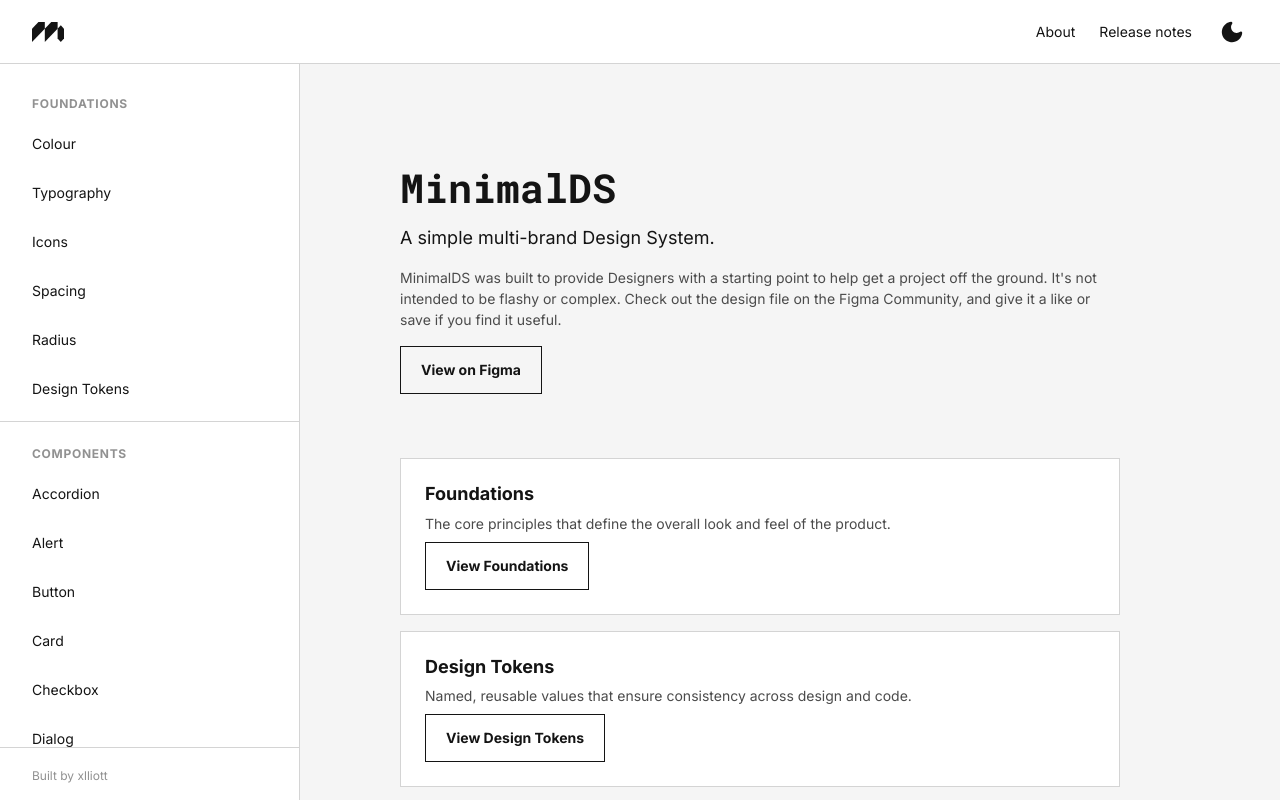
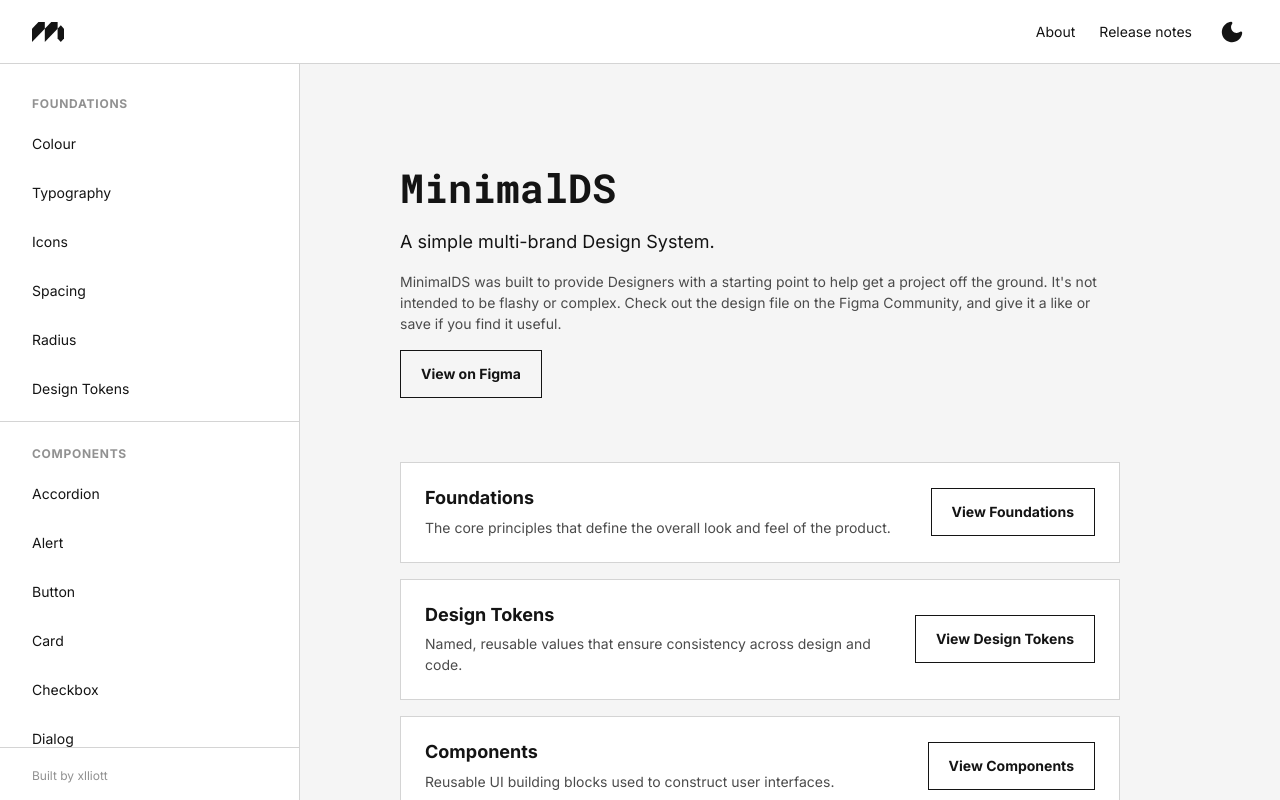
Before and after one commit to xlliott/minimalds, a React (Vite) app: page / in a window 1280 px wide. Built offline with nearby package versions, Linux system fonts and the light colour scheme.

Commit message:
Update Home.css

```diff
--- a/src/pages/Home.css
+++ b/src/pages/Home.css
@@ -7,95 +7,83 @@
 }
 
 .mds-page-home__hero {
-  margin-bottom: var(--space-layout-2xl);  /* 64px */
+  display:        flex;
+  flex-direction: column;
+  align-items:    flex-start;
+  gap:            var(--space-layout-sm);
+  margin-bottom:  var(--space-layout-2xl);
 }
 
 .mds-page-home__title {
   font-family:    var(--font-family-display);
-  font-size:      var(--font-size-desktop-h1);  /* 40px */
+  font-size:      var(--font-size-desktop-h1);
   font-weight:    var(--font-weight-strong);
   color:          var(--color-text-default);
   line-height:    1.2;
-  margin:         0 0 var(--space-component-md);
+  margin:         0;
   -webkit-font-smoothing: antialiased;
 }
 
 .mds-page-home__subtitle {
   font-family:  var(--font-family-global);
-  font-size:    var(--font-size-desktop-h4);   /* 18px */
+  font-size:    var(--font-size-desktop-h4);
   font-weight:  var(--font-weight-regular);
   color:        var(--color-text-default);
   line-height:  1.5;
-  margin:       0 0 var(--space-layout-sm);
+  margin:       0;
 }
 
 .mds-page-home__body {
   font-family:  var(--font-family-global);
-  font-size:    var(--font-size-body);         /* 14px */
+  font-size:    var(--font-size-body);
   font-weight:  var(--font-weight-regular);
   color:        var(--color-text-subtle);
   line-height:  1.5;
-  margin:       0 0 var(--space-layout-sm);
-}
-
-.mds-page-home__figma-link {
-  font-family:     var(--font-family-global);
-  font-size:       var(--font-size-body);
-  font-weight:     var(--font-weight-regular);
-  color:           var(--color-interactive-default-base);
-  text-decoration: underline;
-  text-underline-offset: 2px;
-  transition:      color 0.15s ease;
-}
-
-.mds-page-home__figma-link:hover {
-  color: var(--color-interactive-default-hover);
+  margin:       0;
 }
 
 /* --- Cards --- */
 
 .mds-page-home__cards {
-  display:   flex;
+  display:        flex;
   flex-direction: column;
-  gap:       var(--space-layout-sm);           /* 24px */
+  gap:            var(--space-layout-sm);
 }
 
 .mds-page-home__card {
-  padding:          var(--space-layout-md);    /* 32px */
+  display:          flex;
+  flex-direction:   row;
+  align-items:      center;
+  justify-content:  space-between;
+  gap:              var(--space-layout-md);
+  padding:          var(--space-layout-md);
   background-color: var(--color-surface-default);
   border:           var(--border-default) solid var(--color-border-default);
   border-radius:    var(--radius-card);
 }
 
+.mds-page-home__card-text {
+  display:        flex;
+  flex-direction: column;
+  gap:            var(--space-component-sm);
+  flex:           1;
+}
+
 .mds-page-home__card-title {
   font-family:  var(--font-family-heading);
-  font-size:    var(--font-size-desktop-h4);   /* 18px */
+  font-size:    var(--font-size-desktop-h4);
   font-weight:  var(--font-weight-strong);
   color:        var(--color-text-default);
   line-height:  1.2;
-  margin:       0 0 var(--space-component-sm);
+  margin:       0;
   -webkit-font-smoothing: antialiased;
 }
 
 .mds-page-home__card-body {
   font-family:  var(--font-family-global);
-  font-size:    var(--font-size-body);         /* 14px */
+  font-size:    var(--font-size-body);
   font-weight:  var(--font-weight-regular);
   color:        var(--color-text-subtle);
   line-height:  1.5;
-  margin:       0 0 var(--space-layout-xs);    /* 16px */
+  margin:       0;
 }
-
-.mds-page-home__card-link {
-  font-family:     var(--font-family-global);
-  font-size:       var(--font-size-body);
-  font-weight:     var(--font-weight-regular);
-  color:           var(--color-interactive-default-base);
-  text-decoration: underline;
-  text-underline-offset: 2px;
-  transition:      color 0.15s ease;
-}
-
-.mds-page-home__card-link:hover {
-  color: var(--color-interactive-default-hover);
-}
```
